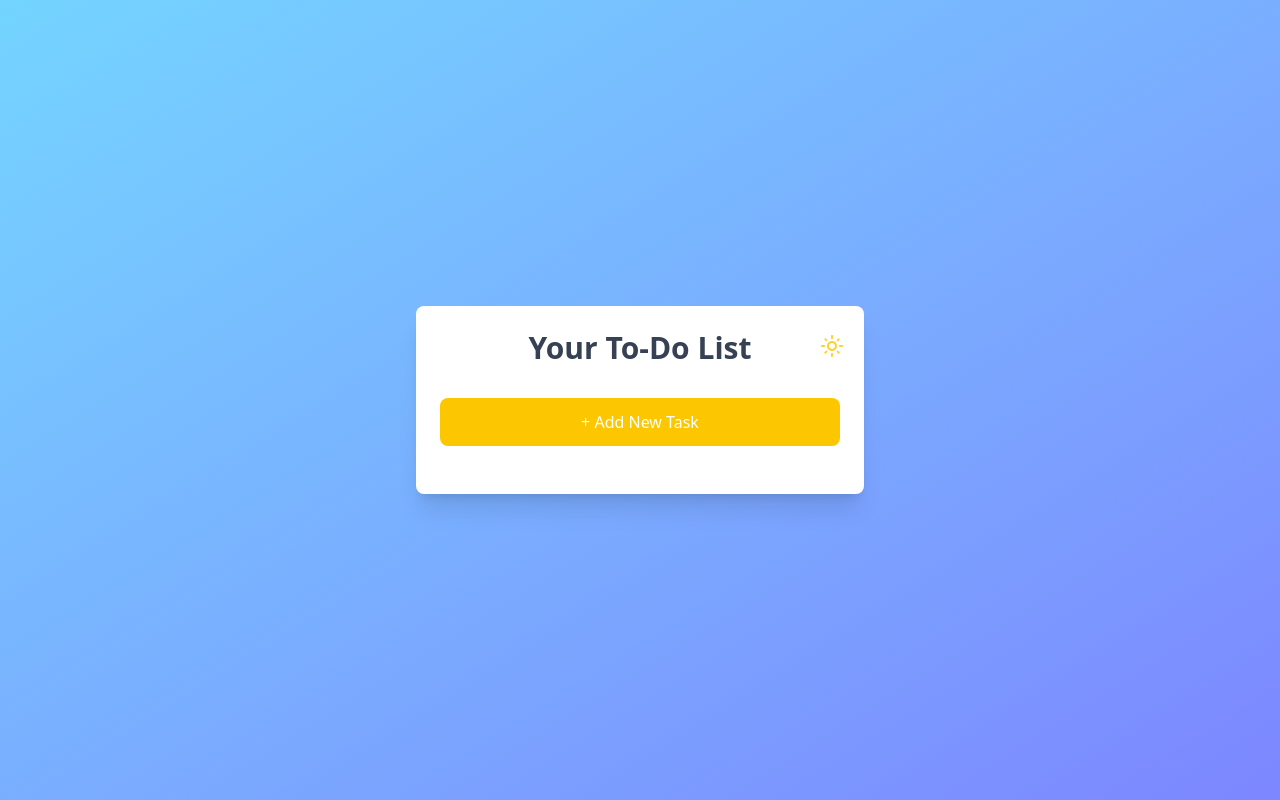
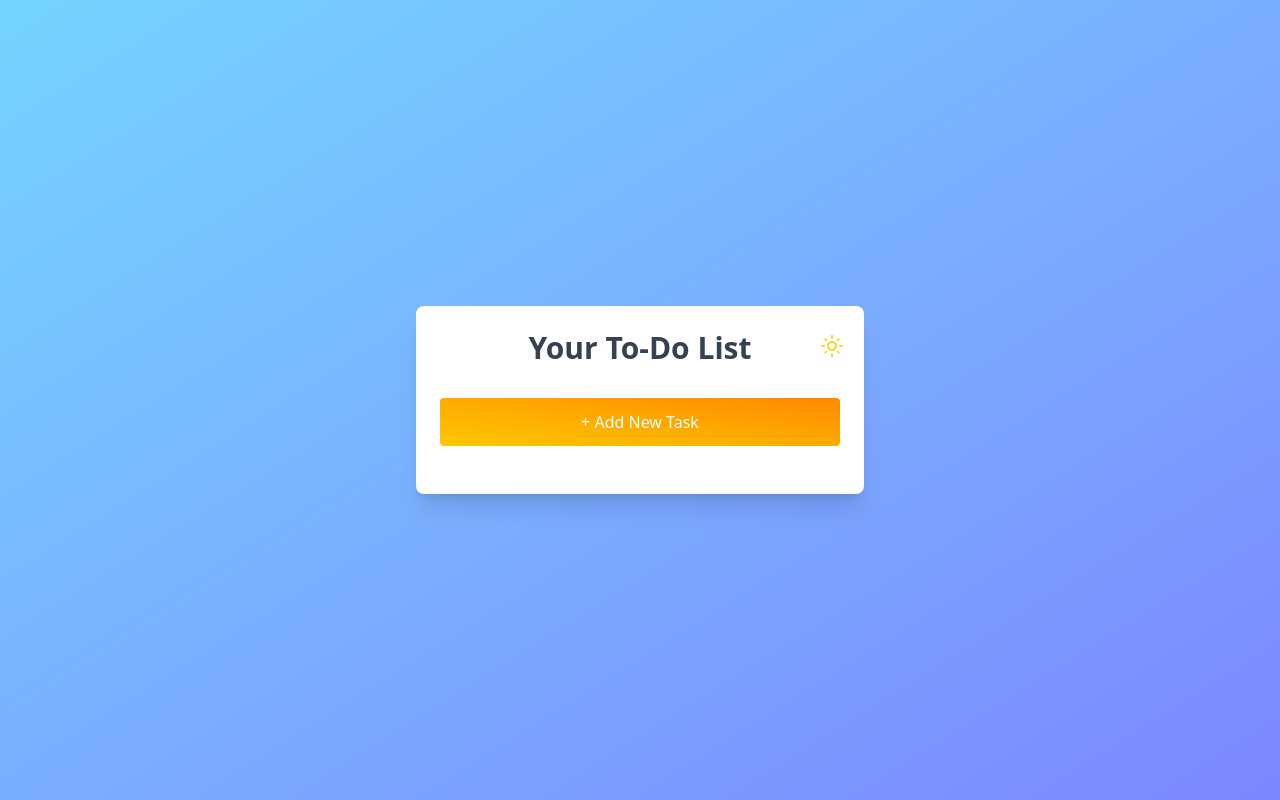
Before and after one commit to dipendrabhandariofficial/to-do-list, a React (Vite) app: page / in a window 1280 px wide. Built offline with nearby package versions, Linux system fonts and the light colour scheme.

Commit message:
bg -gradient

```diff
--- a/src/App.jsx
+++ b/src/App.jsx
@@ -102,7 +102,8 @@ const App = () => {
   };
 
   return (
-    <div className="w-screen  min-h-screen bg-gradient-to-br from-sky-300 to-indigo-400 flex items-center justify-center p-6 ">
+    <div className="w-screen  min-h-screen bg-gradient-to-br from-sky-300 to-indigo-400 flex items-center justify-center p-6
+     "onKeyDown={(e)=>e.key==="Enter"&&{resetTaskForm}}>
       <div className="w-full max-w-md bg-white shadow-xl rounded-lg p-6 relative dark:bg-gray-800 dark:text-white">
         <h1 className="text-3xl font-semibold text-gray-700 mb-8 text-center dark:text-gray-300">
           Your To-Do List
@@ -110,8 +111,8 @@ const App = () => {
 
         <button
           onClick={handleOpenAddTask}
-          className="bg-yellow-400  hover:bg-yellow-500 dark:bg-gray-700 dark:hover:bg-gray-800 dark:text-gray-300   text-white w-full py-3 rounded-lg mb-6 font-medium transition duration-200"
-        >
+          className="cursor-pointer bg-gradient-to-bl from-orange-400 to-yellow-400 hover:bg-yellow-500 dark:bg-gradient-to-bl dark:from-gray-700 dark:to-gray-700 dark:hover:bg-gray-900 dark:text-gray-300 text-white w-full py-3 rounded-sm mb-6 font-medium "
+>
           + Add New Task
         </button>
 
```
